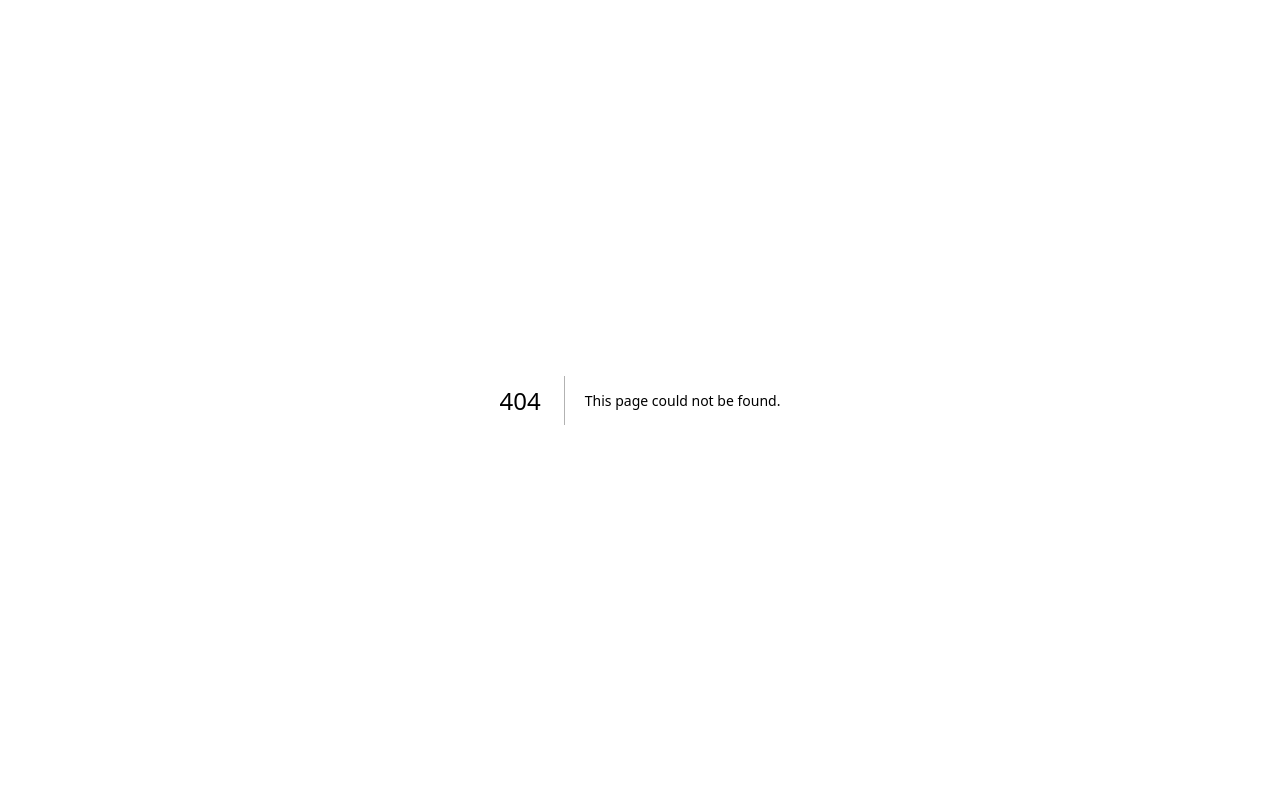
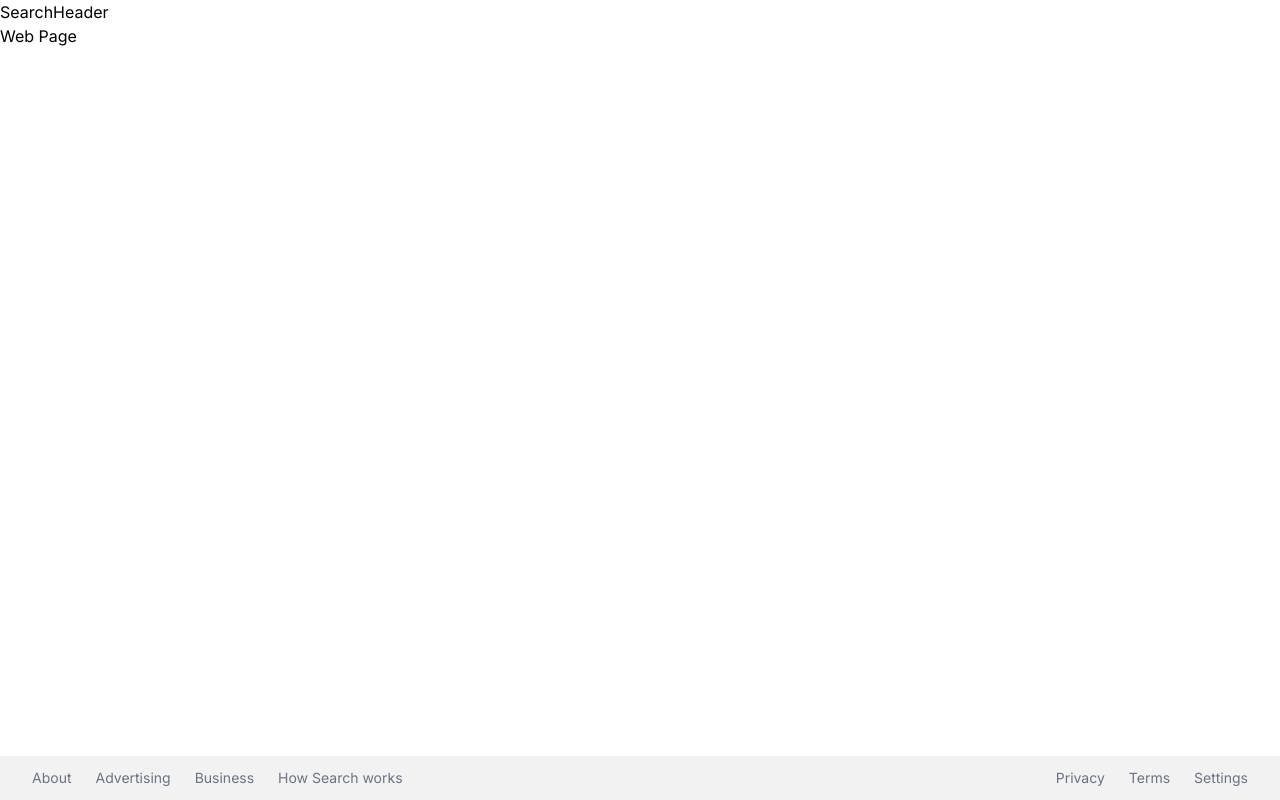
Before and after one commit to Vecttory/Google, a Next.js app: page /search/web in a window 1280 px wide. Before the commit this address had no page. Built offline with nearby package versions, Linux system fonts and the light colour scheme; no server answers.

Commit message:
pages added and new layout created

```diff
--- /dev/null
+++ b/src/app/search/image/page.js
@@ -0,0 +1,7 @@
+const ImagePage = () => {
+  return (
+    <div>Image Page</div>
+  )
+}
+
+export default ImagePage
--- /dev/null
+++ b/src/app/search/layout.js
@@ -0,0 +1,12 @@
+import Footer from "@/components/Footer"
+import SearchHeader from "@/components/SearchHeader"
+
+export default function SearchLayout ({ children }) {
+  return (
+    <div className="flex flex-col min-h-screen h-screen">
+      <SearchHeader />
+      {children}
+      <Footer />
+    </div>
+  )
+}
--- /dev/null
+++ b/src/app/search/web/page.js
@@ -0,0 +1,7 @@
+const WebPage = () => {
+  return (
+    <div>Web Page</div>
+  )
+}
+
+export default WebPage
--- a/src/components/Footer.js
+++ b/src/components/Footer.js
@@ -2,7 +2,7 @@ import CountryLookup from "./CountryLookup"
 
 const Footer = () => {
   return (
-    <footer className="bottom-0 text-sm text-gray-500 w-full">
+    <footer className="bottom-0 text-sm text-gray-500 w-full mt-auto">
       <CountryLookup />
       <div className="flex flex-col sm:flex-row justify-between items-center px-8 py-3 space-y-7 sm:space-y-0 bg-[#f2f2f2]">
         <ul className="flex items-center space-x-6">
--- /dev/null
+++ b/src/components/SearchHeader.js
@@ -0,0 +1,7 @@
+const SearchHeader = () => {
+  return (
+    <div>SearchHeader</div>
+  )
+}
+
+export default SearchHeader
```
